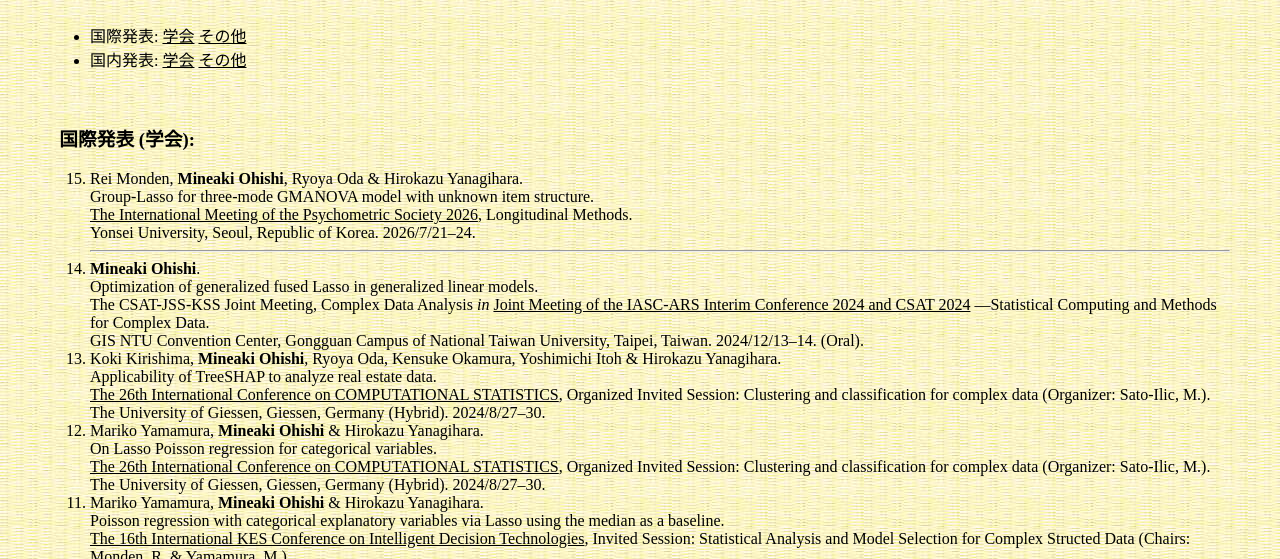
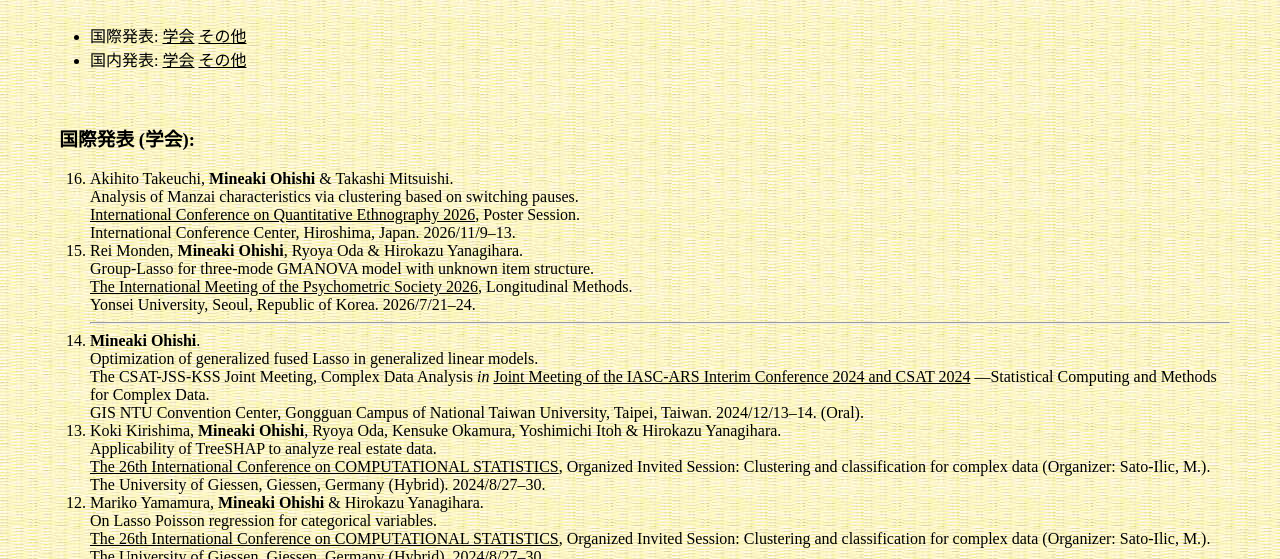
Before and after one commit to ohishim/home, a plain HTML site: page presentation.html in a window 1280 px wide. Shown: the part 241-800 px from the top of the page. Drawn offline with nearby package versions, Linux system fonts and the light colour scheme.

Commit message:
Add files via upload

```diff
--- a/presentation.html
+++ b/presentation.html
@@ -69,6 +69,14 @@
     &nbsp;&nbsp;国際発表 (学会):
   </h3>
   <ol reversed>
+    <li>
+      Akihito Takeuchi, <b>Mineaki Ohishi</b> & Takashi Mitsuishi. <br>
+      Analysis of Manzai characteristics via clustering based on switching pauses. <br>
+      <a href="https://www.qesoc.org/icqe26/" target="_blank">International Conference on Quantitative Ethnography 2026</a>,
+      Poster Session. <br>
+      International Conference Center, Hiroshima, Japan.
+      2026/11/9&ndash;13.
+    </li>
     <li>
       Rei Monden, <b>Mineaki Ohishi</b>, Ryoya Oda & Hirokazu Yanagihara. <br>
       Group-Lasso for three-mode GMANOVA model with unknown item structure. <br>
```
Also changed, not shown: index.html (+1 -1 lines).
